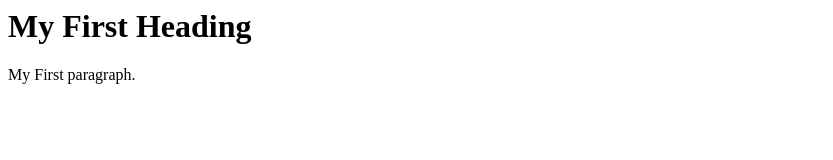
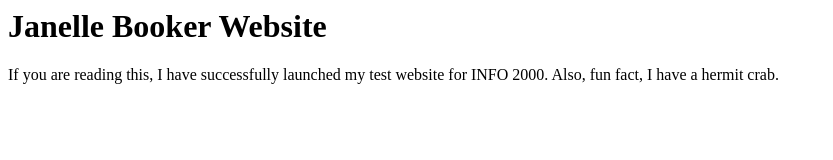
Before and after one commit to JanelleRB/JanelleBooker, a plain HTML site: page index.html in a window 1280 px wide. Shown: the whole page, without its empty margins (0-833 px from the left). Drawn offline with Linux system fonts and the light colour scheme.

Commit message:
adds index.html file to GitHub

```diff
--- a/index.html
+++ b/index.html
@@ -2,8 +2,8 @@
  <html>
  <body>
 
- <h1>My First Heading</h1>
- <p>My First paragraph.</p>
+ <h1>Janelle Booker Website</h1>
+ <p>If you are reading this, I have successfully launched my test website for INFO 2000. Also, fun fact, I have a hermit crab.</p>
 
  </body>
  </html>
```
